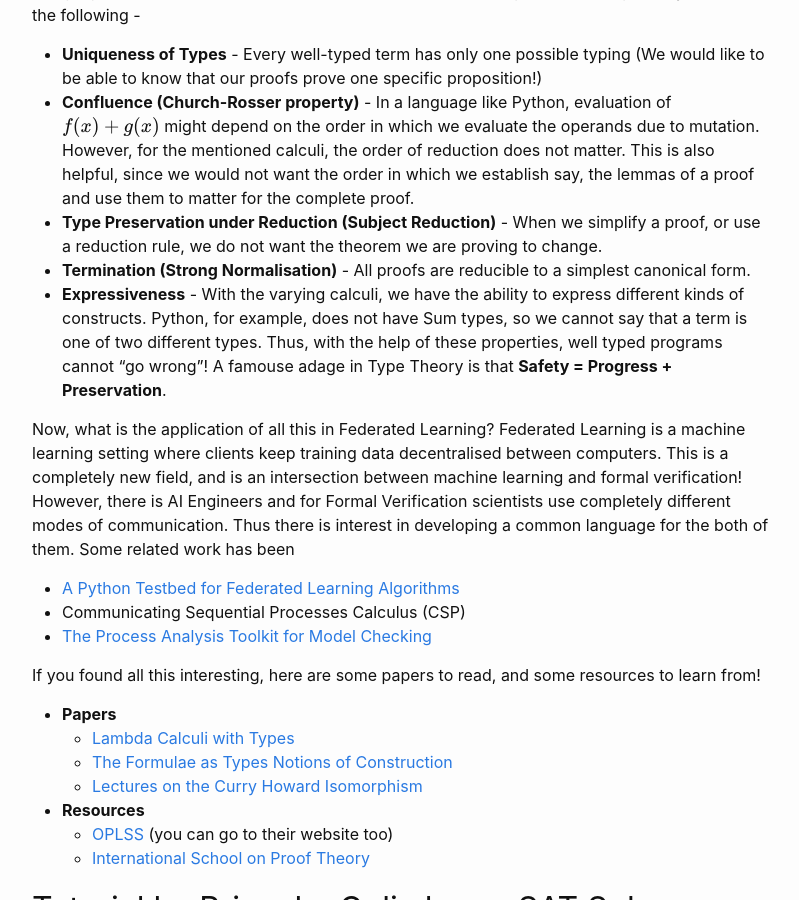
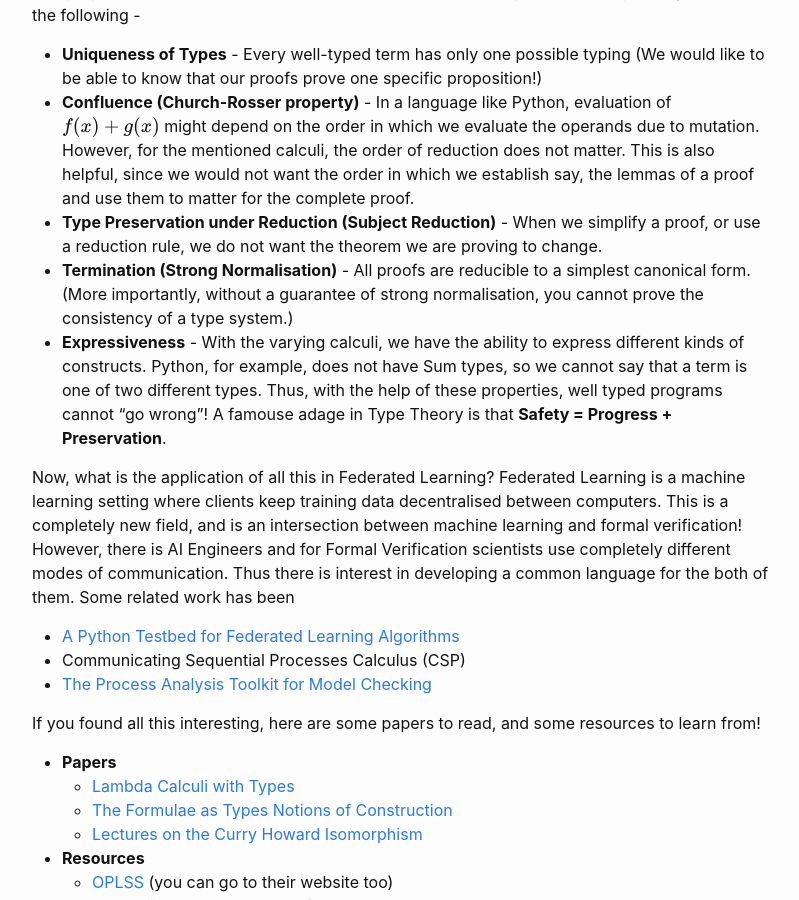
Before and after one commit to satiscugcat/satiscugcat.github.io, a Jekyll site: the page built from _posts/2024-12-06-formal-verification-and-program-synthesis.markdown, in a window 1280 px wide and 900 px high, scrolled down 14840 px. Shown: the whole window, without its empty margins (238-1037 px from the left). Built offline with Jekyll 4.4.1, drawn with Linux system fonts in a browser that asks for light colours; formulas are drawn with MathJax 3.

Commit message:
Strong normalisation

```diff
--- a/_posts/2024-12-06-formal-verification-and-program-synthesis.markdown
+++ b/_posts/2024-12-06-formal-verification-and-program-synthesis.markdown
@@ -295,7 +295,7 @@ The properties of the calculi that make them so useful as correspondences to pro
 - **Uniqueness of Types** - Every well-typed term has only one possible typing (We would like to be able to know that our proofs prove one specific proposition!)
 - **Confluence (Church-Rosser property)** - In a language like Python, evaluation of $$f(x)+g(x)$$ might depend on the order in which we evaluate the operands due to mutation. However, for the mentioned calculi, the order of reduction does not matter. This is also helpful, since we would not want the order in which we establish say, the lemmas of a proof and use them to matter for the complete proof.
 - **Type Preservation under Reduction (Subject Reduction)** - When we simplify a proof, or use a reduction rule, we do not want the theorem we are proving to change.
-- **Termination (Strong Normalisation)** - All proofs are reducible to a simplest canonical form.
+- **Termination (Strong Normalisation)** - All proofs are reducible to a simplest canonical form. (More importantly, without a guarantee of strong normalisation, you cannot prove the consistency of a type system.)
 - **Expressiveness** - With the varying calculi, we have the ability to express different kinds of constructs. Python, for example, does not have Sum types, so we cannot say that a term is one of two different types.
 Thus, with the help of these properties, well typed programs cannot "go wrong"! A famouse adage in Type Theory is that **Safety = Progress + Preservation**.
 
```
